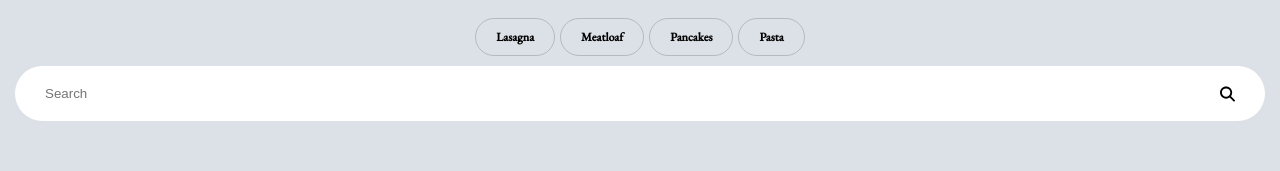
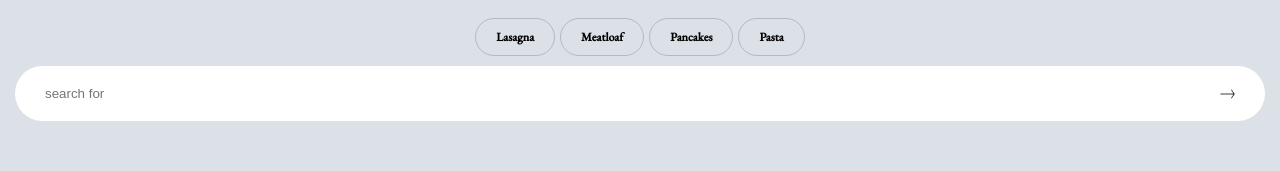
Before and after one commit to ElieB77/kitchenary, a Next.js app in the folder all_recipes/: page / in a window 1280 px wide. Shown: the part 1358-1529 px from the top of the page. Built offline with nearby package versions, Linux system fonts and the light colour scheme; a web font is replaced by a local one.

Commit message:
feat: Update body global styling + Update name of props in home page.

```diff
--- a/all_recipes/src/app/(routes)/page.tsx
+++ b/all_recipes/src/app/(routes)/page.tsx
@@ -1,8 +1,11 @@
+"use client";
 import { NOODLES_IMG, PANCAKE_IMG } from "../features/recipes/constants";
 import { RIGHT_ARROW_ICON, SEARCH_ICON } from "../shared/constants";
 import RoundedCard from "../features/recipes/components/molecules/RoundedCard";
 import HomePage from "../shared/components/templates/HomePage";
 import Card from "../features/recipes/components/organisms/Card";
+import Tab from "../features/search/components/atoms/Tab";
+import { TABS } from "../features/search/constants";
 
 export default function Home() {
   return (
@@ -70,38 +73,12 @@ export default function Home() {
         }
         cardsBtnText={"view all"}
         cardsBtnIcon={RIGHT_ARROW_ICON}
+        searchSuggestionsTabs={TABS.map((el: any, index: number) => {
+          return <Tab key={index} text={el.name} />;
+        })}
+        searchSuggestionsTitle={"popular searches"}
+        placeholder={"search for"}
       />
     </>
-    /* <CardXL
-        image={NOODLES_IMG}
-        title={"beef noodles"}
-        description={
-          "Lorem ipsum dolor sit amet, consectetur adipisicing elit. Minus soluta tempore animi exercitationem omnis consequuntur quidem recusandae nihil maxime fugit."
-        }
-        footerText={"quidem recusandae nihil"}
-        icon={RIGHT_ARROW_ICON}
-      />
-
-      <SearchSuggestions
-        placeholder={"Search"}
-        icon={SEARCH_ICON}
-        firstWord={"Popular"}
-        secondWord={"Searches"}
-        tabs={TABS.map((tab: any, index: number) => {
-          return <Tab text={tab.name} />;
-        })}
-      />
-
-      <Card
-        image={NOODLES_IMG}
-        title={"main course"}
-        subtitle={"pepper noodles"}
-        descriptionIcon={RIGHT_ARROW_ICON}
-      />
-
-      <Button text={"view all recipes"} icon={RIGHT_ARROW_ICON} />
-
-      <RoundedCard image={NOODLES_IMG} title={"MEALS"} />
-      <SearchBar placeholder={"Search"} icon={SEARCH_ICON} /> */
   );
 }
--- a/all_recipes/src/app/features/recipes/components/organisms/CardXL/styles.module.scss
+++ b/all_recipes/src/app/features/recipes/components/organisms/CardXL/styles.module.scss
@@ -1,7 +1,6 @@
 @use "../../../../../shared/styles/utils/colors" as *;
 
 .cardXL {
-  padding-top: 60px;
   &__image {
     height: 360px;
     position: relative;
--- a/all_recipes/src/app/features/search/components/organisms/SearchSuggestions/index.tsx
+++ b/all_recipes/src/app/features/search/components/organisms/SearchSuggestions/index.tsx
@@ -4,21 +4,23 @@ import styles from "./styles.module.scss";
 import Title, { TitleProps } from "@/app/shared/components/atoms/Title";
 import { ebGaramond } from "@/app/(routes)/layout";
 
-interface SearchSuggestionsProps extends SearchBarProps {
-  tabs: any;
-  title: string;
+export interface SearchSuggestionsProps extends SearchBarProps {
+  searchSuggestionsTabs: any;
+  searchSuggestionsTitle: string;
 }
 
 const SearchSuggestions: FC<SearchSuggestionsProps> = ({
   placeholder,
   icon,
-  tabs,
-  title,
+  searchSuggestionsTabs,
+  searchSuggestionsTitle,
 }) => {
   return (
     <div className={styles.searchSuggestions}>
-      <h1 className={ebGaramond.className}>{title}</h1>
-      <div className={styles.searchSuggestions__tabs}>{tabs}</div>
+      <h1 className={ebGaramond.className}>{searchSuggestionsTitle}</h1>
+      <div className={styles.searchSuggestions__tabs}>
+        {searchSuggestionsTabs}
+      </div>
       <SearchBar placeholder={placeholder} icon={icon} />
     </div>
   );
--- a/all_recipes/src/app/shared/components/atoms/Button/index.tsx
+++ b/all_recipes/src/app/shared/components/atoms/Button/index.tsx
@@ -4,7 +4,7 @@ import { ImageType } from "../../../types";
 import styles from "./styles.module.scss";
 import Image from "next/image";
 
-interface ButtonProps {
+export interface ButtonProps {
   text: string;
   icon: ImageType;
 }
--- a/all_recipes/src/app/shared/components/organisms/Footer/styles.module.scss
+++ b/all_recipes/src/app/shared/components/organisms/Footer/styles.module.scss
@@ -8,4 +8,5 @@
   display: flex;
   flex-direction: column;
   align-items: center;
+  margin-top: auto;
 }
--- a/all_recipes/src/app/shared/components/templates/HomePage/index.tsx
+++ b/all_recipes/src/app/shared/components/templates/HomePage/index.tsx
@@ -1,5 +1,4 @@
 "use client";
-
 import styles from "./styles.module.scss";
 import CardXL, {
   CardXLProps,
@@ -8,16 +7,19 @@ import CategorySlider, {
   CategorySliderProps,
 } from "@/app/features/recipes/components/organisms/CategorySlider";
 import { FC } from "react";
-import Title, { TitleProps } from "../../atoms/Title";
+import Title from "../../atoms/Title";
 import Cards, {
   CardsProps,
 } from "@/app/features/recipes/components/organisms/Cards";
-import SearchSuggestions from "@/app/features/search/components/organisms/SearchSuggestions";
-import { SEARCH_ICON } from "@/app/shared/constants";
-import { TABS } from "@/app/features/search/constants";
-import Tab from "@/app/features/search/components/atoms/Tab";
+import SearchSuggestions, {
+  SearchSuggestionsProps,
+} from "@/app/features/search/components/organisms/SearchSuggestions";
 
-interface HomePageProps extends CardXLProps, CategorySliderProps, CardsProps {
+interface HomePageProps
+  extends CardXLProps,
+    CategorySliderProps,
+    CardsProps,
+    SearchSuggestionsProps {
   categorySliderTitleFirstWord: string;
   categorySliderTitleSecondWord: string;
   popularRecipesTitleFirstWord: string;
@@ -38,6 +40,9 @@ const HomePage: FC<HomePageProps> = ({
   cards,
   cardsBtnText,
   cardsBtnIcon,
+  searchSuggestionsTabs,
+  searchSuggestionsTitle,
+  placeholder,
 }) => {
   return (
     <div className={styles.homePage}>
@@ -58,12 +63,10 @@ const HomePage: FC<HomePageProps> = ({
       </div>
 
       <SearchSuggestions
-        tabs={TABS.map((el: any, index: number) => {
-          return <Tab key={index} text={el.name} />;
-        })}
-        placeholder={"Search"}
-        icon={SEARCH_ICON}
-        title={"popular searches"}
+        searchSuggestionsTabs={searchSuggestionsTabs}
+        placeholder={placeholder}
+        icon={icon}
+        searchSuggestionsTitle={searchSuggestionsTitle}
       />
 
       <div>
--- a/all_recipes/src/app/shared/components/templates/Menu/styles.module.scss
+++ b/all_recipes/src/app/shared/components/templates/Menu/styles.module.scss
@@ -1,9 +1,11 @@
+@use "../../../styles/utils/colors" as *;
+
 .menu {
   position: fixed;
   width: 100%;
   height: 100vh;
   top: 60px;
-  background-color: white;
+  background-color: $primary-color;
   z-index: 998;
   padding-top: 30px;
 }
--- a/all_recipes/src/app/shared/styles/base/_reset.scss
+++ b/all_recipes/src/app/shared/styles/base/_reset.scss
@@ -14,6 +14,9 @@
 
 body {
   background-color: $primary-color;
+  min-height: 100vh;
+  display: flex;
+  flex-direction: column;
 }
 
 html,
@@ -23,6 +26,8 @@ body {
 
 .container {
   padding-inline: 15px;
+  padding-bottom: 50px;
+  padding-top: 60px;
 }
 
 a {
```
